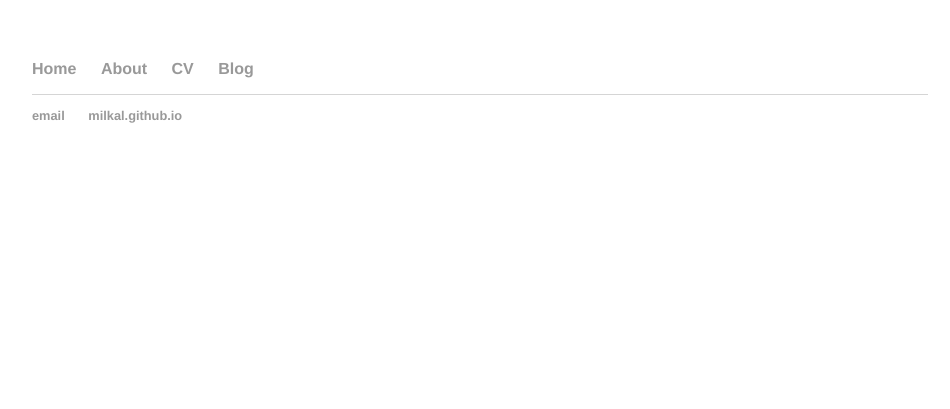
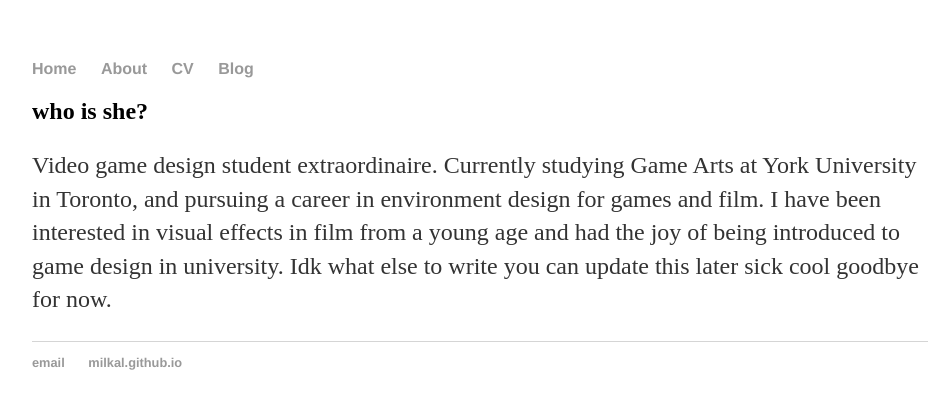
Before and after one commit to milkal/milkal.github.io, a Jekyll site: the page built from about/index.html, in a window 1280 px wide. Shown: the top 409 px of the page, without its empty margins (160-1110 px from the left). Built offline with Jekyll 4.4.1, drawn with Linux system fonts in a browser that asks for light colours.

Commit message:
Update index.html

```diff
--- a/about/index.html
+++ b/about/index.html
@@ -2,3 +2,10 @@
 layout: default
 title: About Me
 ---
+
+<div class ="blurb">
+  <h2> who is she? </h2>
+  <p> Video game design student extraordinaire. Currently studying Game Arts at York University in Toronto, and pursuing a career in environment
+    design for games and film. I have been interested in visual effects in film from a young age and had the joy of being introduced to game design in
+    university. Idk what else to write you can update this later sick cool goodbye for now. </p>
+</div><!-- blurb -->
```
